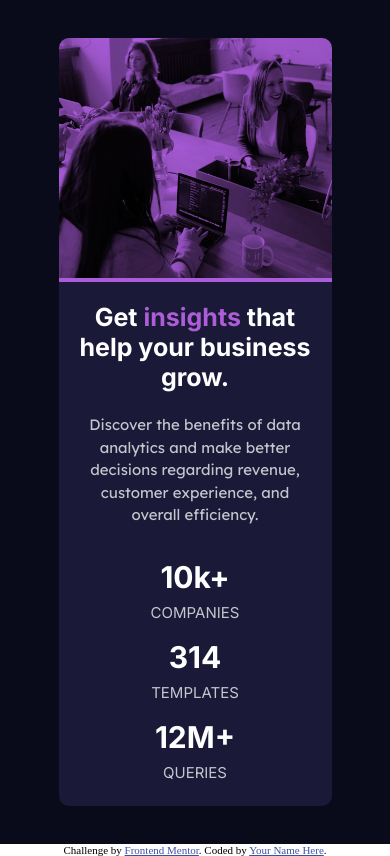
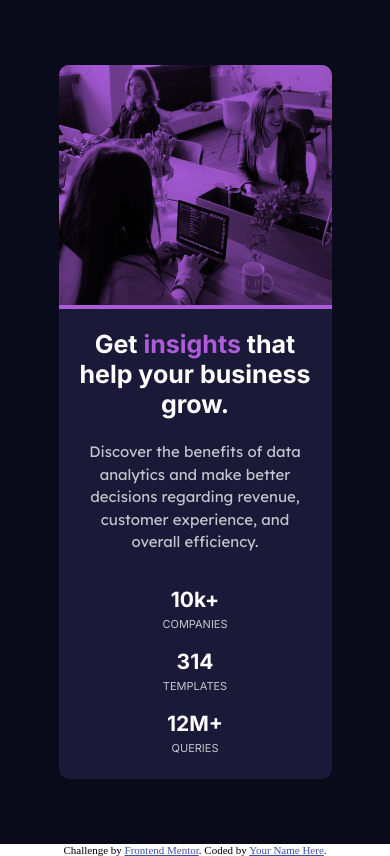
Before and after one commit to NazimFilzer/stats-preview-card-component, a plain HTML site: page index.html in a window 390 px wide. Drawn offline with Linux system fonts and the light colour scheme.

Commit message:
presp for phone

```diff
--- a/phone.css
+++ b/phone.css
@@ -88,7 +88,7 @@ h1 {
     align-items: center;
     font-family: 'Inter', sans-serif;
     color: white;
-    font-size: 30px;
+    font-size: 21px;
     line-height: 1;
     font-weight: 700;
     margin-bottom: 24px;
@@ -107,6 +107,6 @@ h1 {
 }
 .sta{
     color: hsla(0, 0%, 100%, 0.75);
-    font-size: 15px;
+    font-size: 11px;
     font-weight: 400;
 }
```
